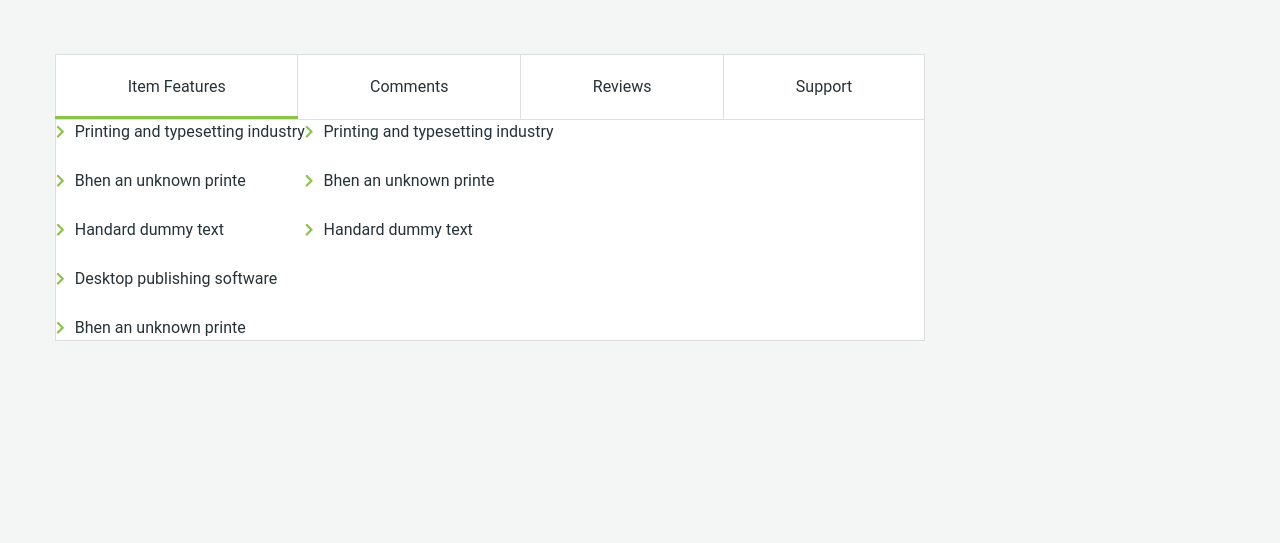
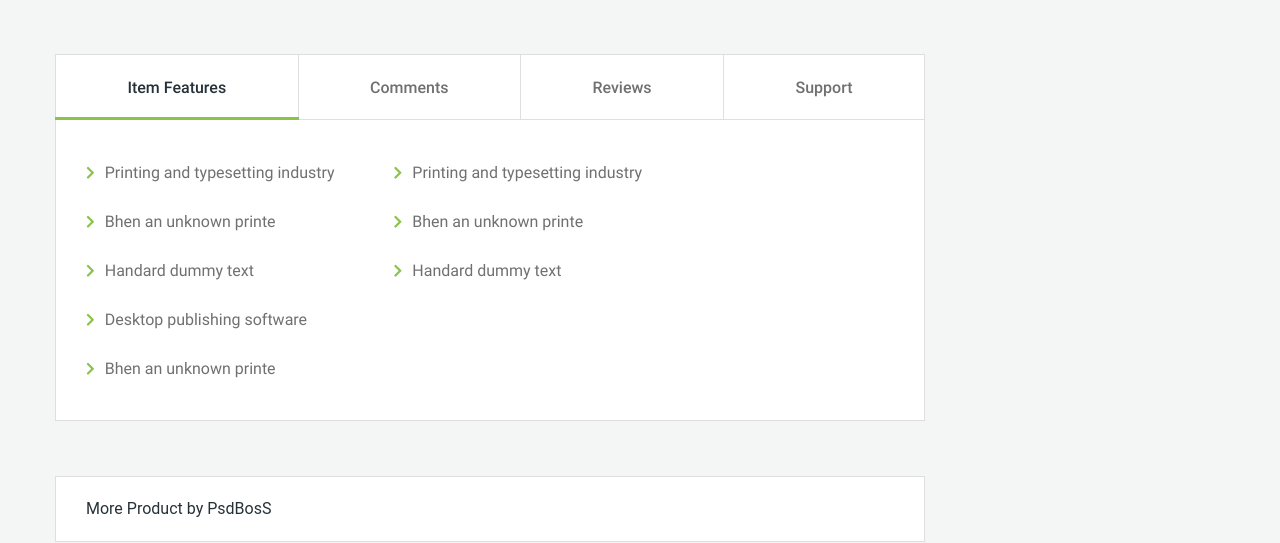
Before and after one commit to Olga-Grichanovskaya/project-STORE, a website: page app/product-details.html in a window 1280 px wide. Shown: the part 1261-1804 px from the top of the page. Before the commit the page ends 1602 px from the top, so only its background shows below. Drawn offline with nearby package versions, Linux system fonts and the light colour scheme.

Commit message:
add product tabs and style

```diff
--- a/app/css/style.css
+++ b/app/css/style.css
@@ -60,6 +60,9 @@
 }
 .bg-blue {
 	background-color: #4f71ce;
+}
+.bg-sky {
+	background-color: #42a5f5;
 }
 .bg-violet {
 	background-color: #6370b6;
@@ -255,7 +258,9 @@
 	margin-left: 8px;
 }
 
-
+.default-small-section {
+	padding: 20px 30px;
+}
 
 .pagination {
 	padding: 30px 0 7pxg;
@@ -403,7 +408,7 @@
 .dropdown-notify-item:hover .fa-envelope {
 	color: #ef6c00;
 }
-/* .dropdown-menu.show .dropdown-notify-item:hover .dropdown-control {
+/* .dropdown-menu.show .dropdown-notify-item:hover .user-controls .dropdown-item .dropdown-control i{
 	color: #263238;
 } */
 .notify-item-info .notify-direction {
@@ -643,8 +648,11 @@
 	margin-left: 5px;
 }
 .product-social .product-link {
+	width: 55px ;
+	height: 52px;
 	font-size: 1.125rem;
 	color: #fff;
+	text-align: center;
 	padding: 12px 20px;
 }
 .product-social .product-link.facebook:hover {
@@ -682,11 +690,27 @@
 	color: #707070;
 }
 /* product tabs start*/
+.product-tabs {
+	font-size: 1rem;
+	color: #707070;
+	margin-bottom: 55px;
+}
 .tab-pane {
     display: none;
 }
 .tab-pane.show {
-    display: block;
+	display: block;
+	padding: 40px 30px;
+}
+.tab-content {
+	font-family: 'robotoregular', sans-serif;
+}
+.tab-pane .default-chevron-list {
+	display: inline-block;
+	vertical-align: top;
+}
+.tab-pane .default-chevron-list + .default-chevron-list {
+	margin-left: 55px;
 }
 .nav-item {
     -webkit-box-flex: 1;
@@ -699,16 +723,21 @@
     border-left: 1px solid #dfdfdf;
 }
 .nav-link {
+	font-family: 'robotomedium', sans-serif;
+
     padding: 20px 10px;
     text-align: center;
     display: block;
     border-bottom: 1px solid #dfdfdf;
     position: relative;
 }
+.nav-link.active {
+	color: #263238;
+}
 .nav-link::after {
     content: '';
     position: absolute;
-    bottom: 0;
+    bottom: -1px;
     left: -1px;
     right: -1px;
     height: 0;
--- a/app/product-details.html
+++ b/app/product-details.html
@@ -309,68 +309,98 @@
                                 </nav>
                                 <!-- /.product-social -->
                             </div>
+                            <!-- /.product-links -->
+
                             <div class="product-tabs bg-white border-grey">
                                 <ul class="nav nav-tabs d-flex" id="myTab" role="tablist">
                                     <li class="nav-item">
-                                        <a class="nav-link active" id="home-tab" data-toggle="tab" href="#home" role="tab" aria-controls="home" aria-selected="true">Item Features</a>
+                                        <a class="nav-link active" id="features-tab" data-toggle="tab" href="#features" role="tab" aria-controls="features" aria-selected="true">Item Features</a>
                                     </li>
                                     <li class="nav-item">
-                                        <a class="nav-link" id="profile-tab" data-toggle="tab" href="#profile" role="tab" aria-controls="profile" aria-selected="false">Comments</a>
+                                        <a class="nav-link" id="comments-tab" data-toggle="tab" href="#comments" role="tab" aria-controls="comments" aria-selected="false">Comments</a>
                                     </li>
                                     <li class="nav-item">
-                                        <a class="nav-link" id="contact-tab" data-toggle="tab" href="#contact" role="tab" aria-controls="contact" aria-selected="false">Reviews</a>
+                                        <a class="nav-link" id="reviews-tab" data-toggle="tab" href="#reviews" role="tab" aria-controls="reviews" aria-selected="false">Reviews</a>
                                     </li>
                                     <li class="nav-item">
-                                        <a class="nav-link" id="contact-tab" data-toggle="tab" href="#contact" role="tab" aria-controls="contact" aria-selected="false">Support</a>
+                                        <a class="nav-link" id="suppotr-tab" data-toggle="tab" href="#support" role="tab" aria-controls="support" aria-selected="false">Support</a>
                                     </li>
                                 </ul>
+                                <!-- /.nav-tabs -->
                                 <div class="tab-content" id="myTabContent">
-                                    <div class=" d-flex tab-pane fade show active" id="home" role="tabpanel" aria-labelledby="home-tab">
+                                    <div class="tab-pane fade show active" id="features" role="tabpanel" aria-labelledby="features-tab">
                                         <ul class="default-chevron-list">
                                             <li>
-                                                <a href="#"><i class="fas fa-chevron-right"></i>Printing and typesetting industry</a>
+                                                <i class="fas fa-chevron-right"></i><span>Printing and typesetting industry</span>
                                             </li>
                                             <li>
-                                                <a href="#"><i class="fas fa-chevron-right"></i>Bhen an unknown printe</a>
+                                                <i class="fas fa-chevron-right"></i><span>Bhen an unknown printe</span>
                                             </li>
                                             <li>
-                                                <a href="#"><i class="fas fa-chevron-right"></i>Handard dummy text</a>
+                                                <i class="fas fa-chevron-right"></i><span>Handard dummy text</span>
                                             </li>
                                             <li>
-                                                <a href="#"><i class="fas fa-chevron-right"></i>Desktop publishing software</a>
+                                                <i class="fas fa-chevron-right"></i><span>Desktop publishing software</span>
                                             </li>
                                             <li>
-                                                <a href="#"><i class="fas fa-chevron-right"></i>Bhen an unknown printe</a>
+                                                <i class="fas fa-chevron-right"></i><span>Bhen an unknown printe</span>
+                                            </li>
+                                        </ul>
+                                        <ul class="default-chevron-list">
+                                            <li>
+                                                <i class="fas fa-chevron-right"></i><span>Printing and typesetting industry</span>
+                                            </li>
+                                            <li>
+                                                <i class="fas fa-chevron-right"></i><span>Bhen an unknown printe</span>
+                                            </li>
+                                            <li>
+                                                <i class="fas fa-chevron-right"></i><span>Handard dummy text</span>
                                             </li>
                                         </ul>
                                         <!-- /.default-chevron-list -->
+                                    </div>
+                                    <!-- /.tab-pane -->
+                                    <div class="tab-pane fade" id="comments" role="tabpanel" aria-labelledby="comments-tab">
+                                        <p>Lorem ipsum dolor sit amet, consectetur adipiscing elit. Duis et odio porttitor, vulputate mauris in, tristique lorem. Nam mollis libero felis, et eleifend quam tempor sit amet. Aenean volutpat congue tortor, sed mollis enim aliquam id. Maecenas posuere rutrum velit, eu lacinia massa hendrerit vel. Sed vestibulum nisl in lorem ornare finibus. Quisque eu ex orci. Sed pharetra luctus ipsum at tristique. Donec laoreet orci sed varius placerat. In sit amet faucibus tellus, in dictum dui. Aliquam mattis nec lectus ac hendrerit. Vestibulum scelerisque eu purus non finibus. Curabitur justo lectus, pulvinar quis augue vehicula, accumsan euismod turpis. Donec scelerisque in dolor vitae luctus. Ut velit dolor, convallis in faucibus quis, hendrerit ut libero. Nulla a lorem ullamcorper, tempus mauris et, porttitor ex.</p>
+
+                                        <p>Ut dapibus lectus sit amet vestibulum consectetur. Duis ornare, ex ac viverra ultricies, tellus ipsum congue est, eu pulvinar nunc felis non lacus. Morbi blandit metus nec nisl porttitor vestibulum. Integer sapien neque, lacinia ac congue blandit, ullamcorper quis sem. Vivamus eleifend condimentum sapien, eu finibus nunc aliquet molestie. Aliquam sit amet semper magna. Quisque volutpat nibh metus, at iaculis sapien viverra vitae. Integer molestie accumsan augue et ullamcorper. Sed quis maximus lectus. Donec in vehicula leo. Aenean tortor ex, suscipit quis nulla id, tempus commodo dolor. Donec venenatis urna nec vulputate pellentesque.</p>
+                                    </div>
+                                    <!-- /.tab-pane -->
+                                    <div class="tab-pane fade" id="reviews" role="tabpanel" aria-labelledby="reviews-tab">
+                                        <p>Donec laoreet orci sed varius placerat. In sit amet faucibus tellus, in dictum dui. Aliquam mattis nec lectus ac hendrerit. Vestibulum scelerisque eu purus non finibus. Curabitur justo lectus, pulvinar quis augue vehicula, accumsan euismod turpis.</p>
+                                    </div>
+                                    <!-- /.tab-pane -->
+                                    <div class="tab-pane fade" id="support" role="tabpanel" aria-labelledby="support-tab">
                                         <ul class="default-chevron-list">
                                             <li>
-                                                <a href="#"><i class="fas fa-chevron-right"></i>Printing and typesetting industry</a>
+                                                <i class="fas fa-chevron-right"></i><span>Printing and typesetting industry</span>
                                             </li>
                                             <li>
-                                                <a href="#"><i class="fas fa-chevron-right"></i>Bhen an unknown printe</a>
+                                                <i class="fas fa-chevron-right"></i><span>Bhen an unknown printe</span>
                                             </li>
                                             <li>
-                                                <a href="#"><i class="fas fa-chevron-right"></i>Handard dummy text</a>
+                                                <i class="fas fa-chevron-right"></i><span>Handard dummy text</span>
                                             </li>
-
                                         </ul>
                                         <!-- /.default-chevron-list -->
                                     </div>
-                                    <!-- .tab-pane -->
-                                    <div class="tab-pane fade" id="profile" role="tabpanel" aria-labelledby="profile-tab">
+                                    <!-- /.tab-pane -->
+                                </div>
+                                <!-- /.tab-content -->
+                            </div>
+                            <!-- /.product-tabs -->
 
-                                    </div>
-                                    <!-- .tab-pane -->
-                                    <div class="tab-pane fade" id="contact" role="tabpanel" aria-labelledby="contact-tab">
+                            <div class="default-small-section bg-white border-grey">
+                                <span>More Product by PsdBosS</span>
+                            </div>
+                            <!-- /.default-small-section -->
+                            <div class="row">
+                                <div class="col-md-4">
 
-                                    </div>
-                                    <!-- .tab-pane -->
                                 </div>
-                                <!-- .tab-content -->
+                                <!-- /.col-md-4 -->
                             </div>
-                            <!-- .product-tabs -->
+                            <!-- /.row -->
                         </div>
                         <!-- /.product-info-wrap -->
                     </div>
@@ -381,14 +411,21 @@
                             <div class="aside-section bg-white border-grey">
                                 <h3 class="aside-title">Product Price</h3>
                                 <!-- /.aside-title -->
-                                 <button class="btn btn-big bg-green"><i class="fas fa-search"></i>Search</button>
+                                 <button class="btn btn-big bg-green"><i class=""></i>Add To Cart</button>
+                                 <button class="btn btn-big bg-sky"><i class="far fa-heart"></i>Add To Favorites</button>
+                                 <button class="btn btn-big bg-dark-grey">Buy Now</button>
                             </div>
                             <!-- /.aside-section -->
                             <div class="aside-section bg-white border-grey">
                                 <h3 class="aside-title">Product Author</h3>
                                 <!-- /.aside-title -->
+
                             </div>
                             <!-- /.aside-section -->
+                            <div class="default-small-section bg-white border-grey">
+                                <i class=""></i><span>05</span><span>Sales</span>
+                            </div>
+                            <!-- /.default-small-section -->
                             <div class="aside-section bg-white border-grey">
                                 <h3 class="aside-title">Product Informations</h3>
                                 <!-- /.aside-title -->
--- a/src/css/style.css
+++ b/src/css/style.css
@@ -60,6 +60,9 @@
 }
 .bg-blue {
 	background-color: #4f71ce;
+}
+.bg-sky {
+	background-color: #42a5f5;
 }
 .bg-violet {
 	background-color: #6370b6;
@@ -242,7 +245,9 @@
 	margin-left: 8px;
 }
 
-
+.default-small-section {
+	padding: 20px 30px;
+}
 
 .pagination {
 	padding: 30px 0 7pxg;
@@ -384,7 +389,7 @@
 .dropdown-notify-item:hover .fa-envelope {
 	color: #ef6c00;
 }
-/* .dropdown-menu.show .dropdown-notify-item:hover .dropdown-control {
+/* .dropdown-menu.show .dropdown-notify-item:hover .user-controls .dropdown-item .dropdown-control i{
 	color: #263238;
 } */
 .notify-item-info .notify-direction {
@@ -610,8 +615,11 @@
 	margin-left: 5px;
 }
 .product-social .product-link {
+	width: 55px ;
+	height: 52px;
 	font-size: 1.125rem;
 	color: #fff;
+	text-align: center;
 	padding: 12px 20px;
 }
 .product-social .product-link.facebook:hover {
@@ -649,11 +657,27 @@
 	color: #707070;
 }
 /* product tabs start*/
+.product-tabs {
+	font-size: 1rem;
+	color: #707070;
+	margin-bottom: 55px;
+}
 .tab-pane {
     display: none;
 }
 .tab-pane.show {
-    display: block;
+	display: block;
+	padding: 40px 30px;
+}
+.tab-content {
+	font-family: 'robotoregular', sans-serif;
+}
+.tab-pane .default-chevron-list {
+	display: inline-block;
+	vertical-align: top;
+}
+.tab-pane .default-chevron-list + .default-chevron-list {
+	margin-left: 55px;
 }
 .nav-item {
     flex-grow: 1;
@@ -662,16 +686,21 @@
     border-left: 1px solid #dfdfdf;
 }
 .nav-link {
+	font-family: 'robotomedium', sans-serif;
+
     padding: 20px 10px;
     text-align: center;
     display: block;
     border-bottom: 1px solid #dfdfdf;
     position: relative;
 }
+.nav-link.active {
+	color: #263238;
+}
 .nav-link::after {
     content: '';
     position: absolute;
-    bottom: 0;
+    bottom: -1px;
     left: -1px;
     right: -1px;
     height: 0;
```
Also changed, not shown: app/css/style.min.css.
